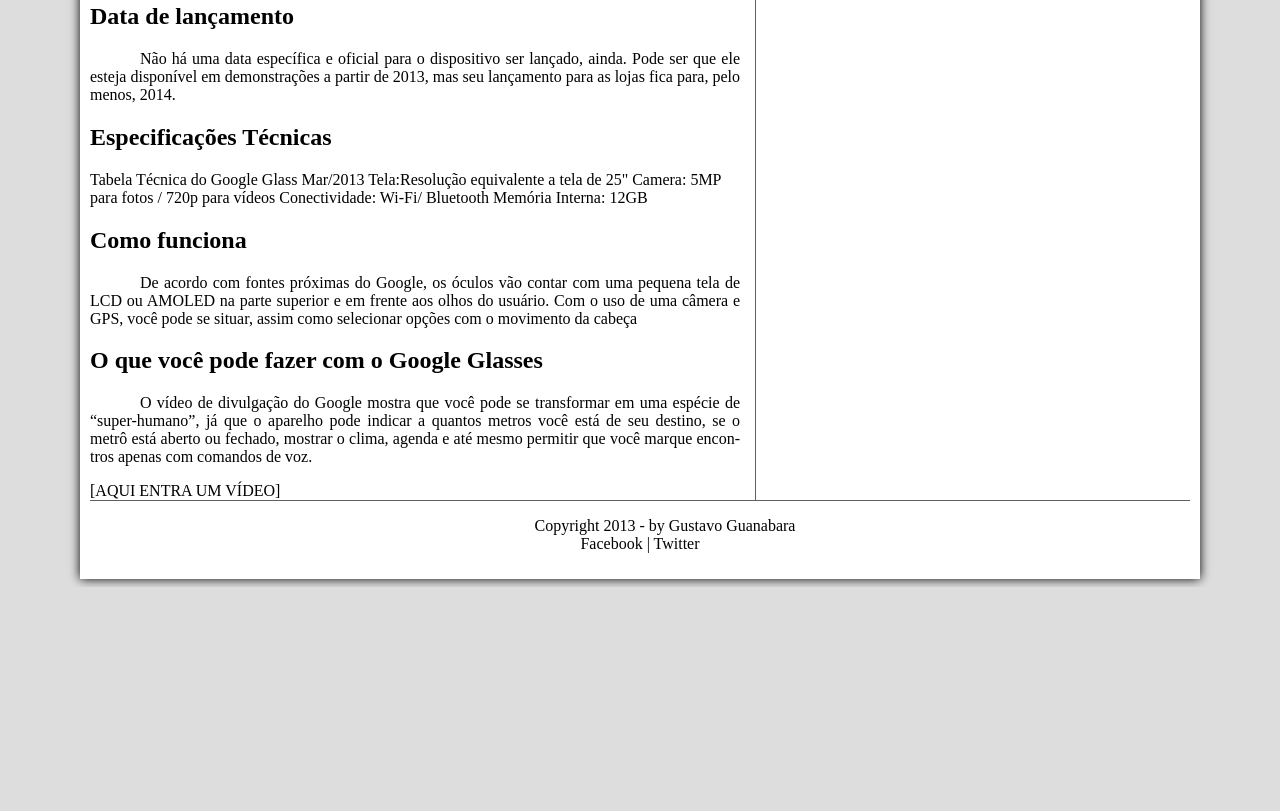
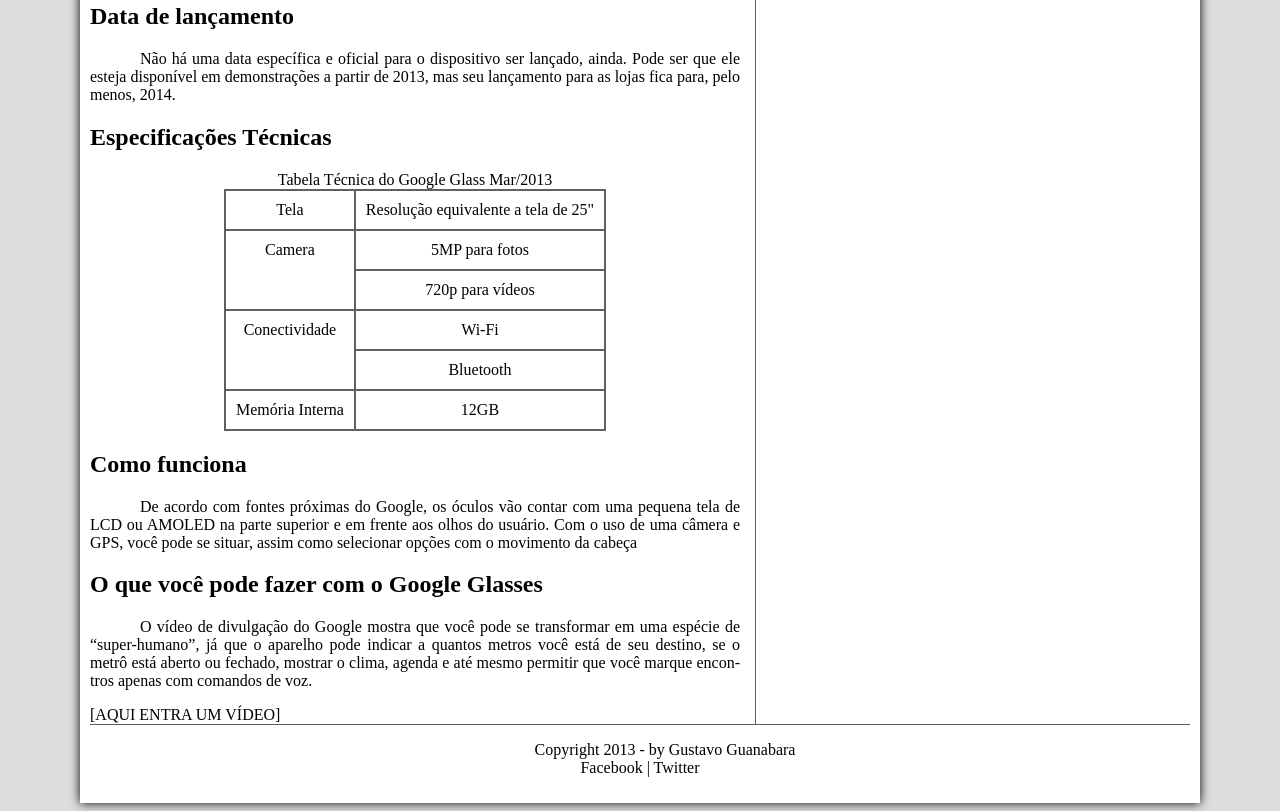
Before and after one commit to AllanJusto/GoogleGlass, a plain HTML site: page index.html in a window 1280 px wide. Shown: the part 910-1721 px from the top of the page. Before the commit the page ends 1497 px from the top, so only its background shows below. Drawn offline with Linux system fonts and the light colour scheme.

Commit message:
Criando tabela de especificações técnicas

```diff
--- a/_css/estilo.css
+++ b/_css/estilo.css
@@ -121,12 +121,27 @@ nav#menu a:hover{
 }
 
 /* Formatação: Section, Aside e Footer */
+
 section#corpo {
     display: block;
     width: 650px;
     float: left;
     border-right: 1px solid #606060;
     padding-right: 15px;
+}
+
+table#tabelaspec {
+    border: 1px solid #606060;
+    border-spacing: 0px;
+    margin-left: auto;
+    margin-right: auto;
+}
+
+table#tabelaspec td {
+    border: 1px solid #606060;
+    padding: 10px;
+    text-align: center;
+    vertical-align: top;
 }
 
 aside#lateral {
--- a/index.html
+++ b/index.html
@@ -60,12 +60,17 @@
         em demons&shy;tra&shy;ções a partir de 2013, mas seu lança&shy;mento para as lojas fica para, pelo menos, 2014.</p>
 
         <h1>Especificações Técnicas</h1>
-        Tabela Técnica do Google Glass Mar/2013
 
-        Tela:Reso&shy;lução equi&shy;valen&shy;te a tela de 25"
-        Camera: 5MP para fotos / 720p para vídeos
-        Conec&shy;tivi&shy;dade: Wi-Fi/ Blue&shy;tooth
-        Memó&shy;ria Interna: 12GB
+        <table id="tabelaspec">
+        <caption>Tabela Técnica do Google Glass Mar/2013</caption>
+
+        <tr><td>Tela</td><td>Resolução equivalente a tela de 25"</td></tr>
+        <tr><td rowspan="2">Camera</td><td>5MP para fotos</td></tr>
+        <tr><td>720p para vídeos</td></tr>
+        <tr><td rowspan="2">Conectividade</td><td>Wi-Fi</td></tr>
+        <tr><td>Bluetooth</td></tr>
+        <tr><td>Memória Interna</td><td>12GB</td></tr>
+        </table>
 
         <h1>Como funciona</h1>
         <p>De acordo com fontes próxi&shy;mas do Google, os óculos vão contar com uma peque&shy;na tela de LCD ou AMOLED na parte
```
